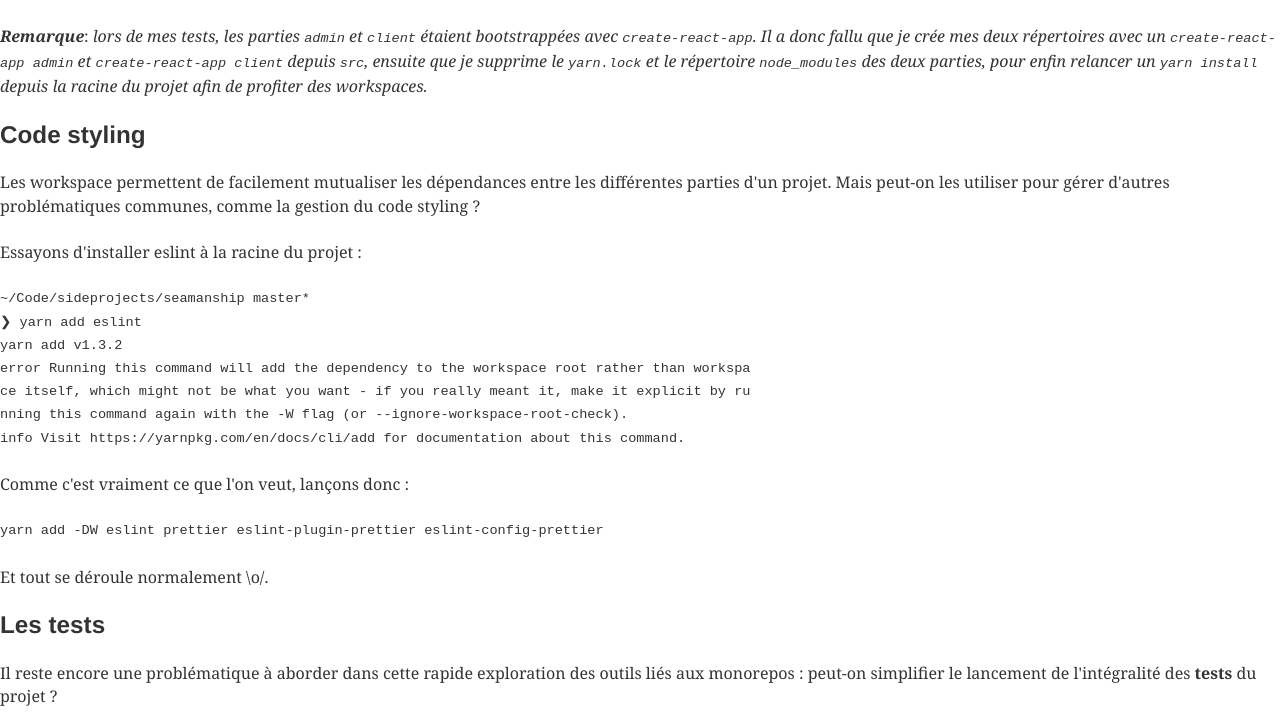
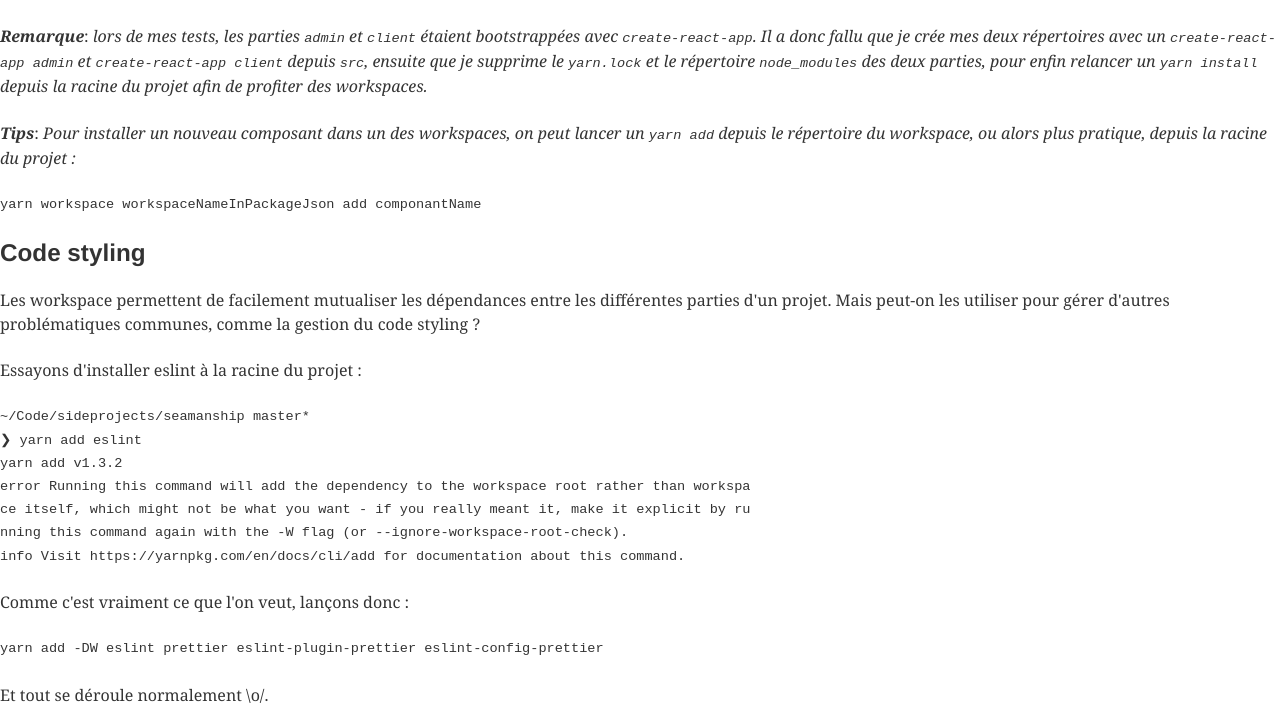
Before and after one commit to alexisjanvier/blog-gatsby, a Gatsby site: page /monorepo in a window 1280 px wide. Shown: the part 3000-3727 px from the top of the page. Built offline with nearby package versions, Linux system fonts and the light colour scheme; Gatsby itself is replaced by a stand-in of ours; some packages are replaced by stand-ins of ours; code samples lack their colours.

Commit message:
Update post workspace

````diff
--- a/src/posts/2018-02-21-monorepo.md
+++ b/src/posts/2018-02-21-monorepo.md
@@ -144,6 +144,12 @@ Avec la mise en place des workspaces, le projet global ne prend plus que 186 Mo.
 
 ***Remarque***: *lors de mes tests, les parties `admin` et `client` étaient bootstrappées avec `create-react-app`. Il a donc fallu que je crée mes deux répertoires avec un `create-react-app admin` et `create-react-app client` depuis `src`, ensuite que je supprime le `yarn.lock` et le répertoire `node_modules` des deux parties, pour enfin relancer un `yarn install` depuis la racine du projet afin de profiter des workspaces.*
 
+***Tips***: *Pour installer un nouveau composant dans un des workspaces, on peut lancer un `yarn add` depuis le répertoire du workspace, ou alors plus pratique, depuis la racine du projet :*
+
+```
+yarn workspace workspaceNameInPackageJson add componantName
+```
+
 ## Code styling
 
 Les workspace permettent de facilement mutualiser les dépendances entre les différentes parties d'un projet. Mais peut-on les utiliser pour gérer d'autres problématiques communes, comme la gestion du code styling ?
````
Also changed, not shown: src/pages/talks.js (added, +54 -0 lines).
